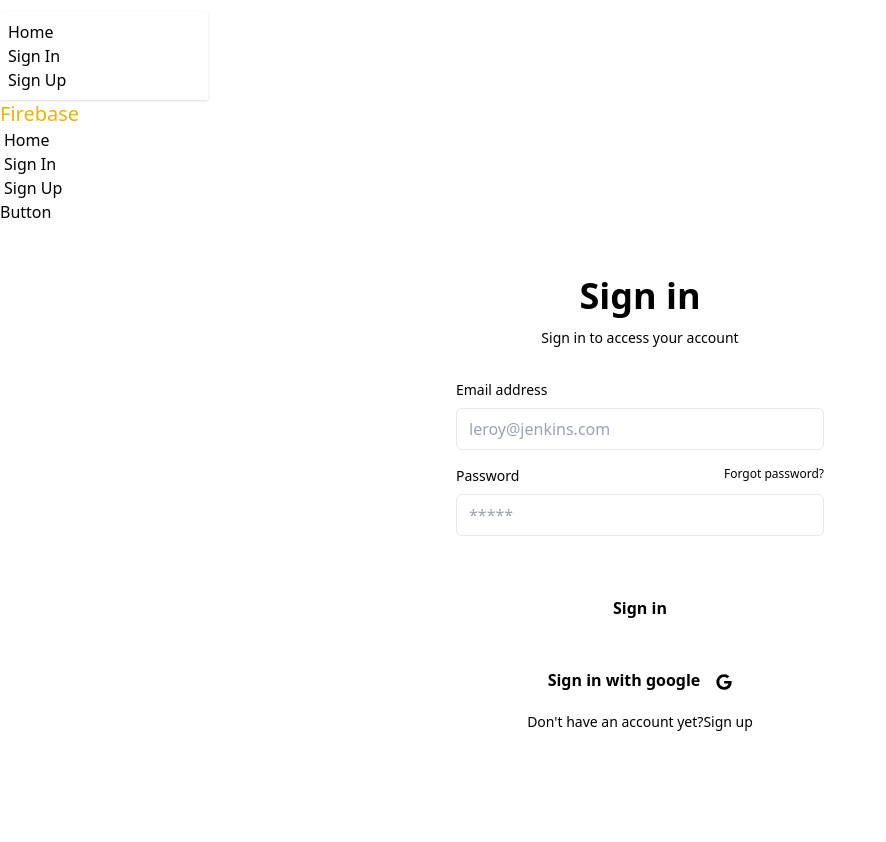
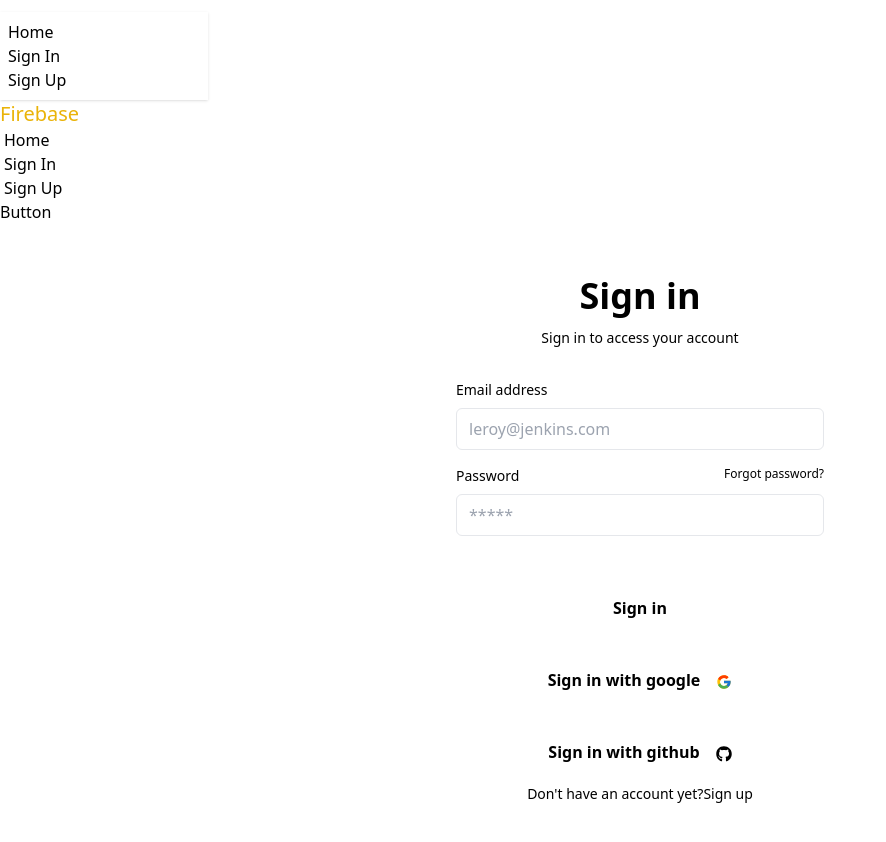
Before and after one commit to mahamudul-01/30-Days-React-ChaIlange-Day-10, a React (Vite) app: page /sign-in in a window 1280 px wide. Shown: the whole page, without its empty margins (0-886 px from the left). Before the commit the page ends 800 px from the top, so only its background shows below. Built offline with nearby package versions, Linux system fonts and the light colour scheme.

Commit message:
add GitHub sign-in functionality and update Google sign-in logic in SignIn component

```diff
--- a/src/components/SignIn/SignIn.jsx
+++ b/src/components/SignIn/SignIn.jsx
@@ -1,19 +1,34 @@
-import { GoogleAuthProvider, signInWithPopup, signOut } from "firebase/auth";
-import { FaGoogle } from "react-icons/fa6";
+import { GithubAuthProvider, GoogleAuthProvider, signInWithPopup, signOut } from "firebase/auth";
 import { Link, useNavigate } from "react-router-dom";
 import auth from "../../firebase/firebase.init";
 import { useState } from "react";
+import { FcGoogle } from "react-icons/fc";
+import { FaGithub } from "react-icons/fa";
 
 const SignIn = () => {
   const navigate = useNavigate();
 
   const [user, setUser] = useState(null);
 
-  const provider = new GoogleAuthProvider();
+  const googleProvider = new GoogleAuthProvider();
+  const githubProvider = new GithubAuthProvider();
 
   const handleGoogleSignIn = () => {
     // Handle Google sign-in logic here
-    signInWithPopup(auth, provider)
+    signInWithPopup(auth, googleProvider)
+      .then((result) => {
+        console.log(result.user);
+        setUser(result.user);
+      })
+      .catch((error) => {
+        console.log(error.message);
+        setUser(null);
+      });
+  };
+
+  const handleGithubSignIn = () => {
+    // Handle Github sign-in logic here
+    signInWithPopup(auth, githubProvider)
       .then((result) => {
         console.log(result.user);
         setUser(result.user);
@@ -104,7 +119,15 @@ const SignIn = () => {
               class="w-full mt-6 px-8 py-3 font-semibold rounded-md dark:bg-violet-600 dark:text-gray-50"
             >
               Sign in with google
-              <FaGoogle className="inline ml-4" />
+              <FcGoogle  className="inline ml-4" />
+            </button>
+            <button
+              onClick={handleGithubSignIn}
+              type="button"
+              class="w-full mt-6 px-8 py-3 font-semibold rounded-md dark:bg-violet-600 dark:text-gray-50"
+            >
+              Sign in with github
+              <FaGithub  className="inline ml-4" />
             </button>
           </div>
           <p class="px-6 text-sm text-center dark:text-gray-600">
```
